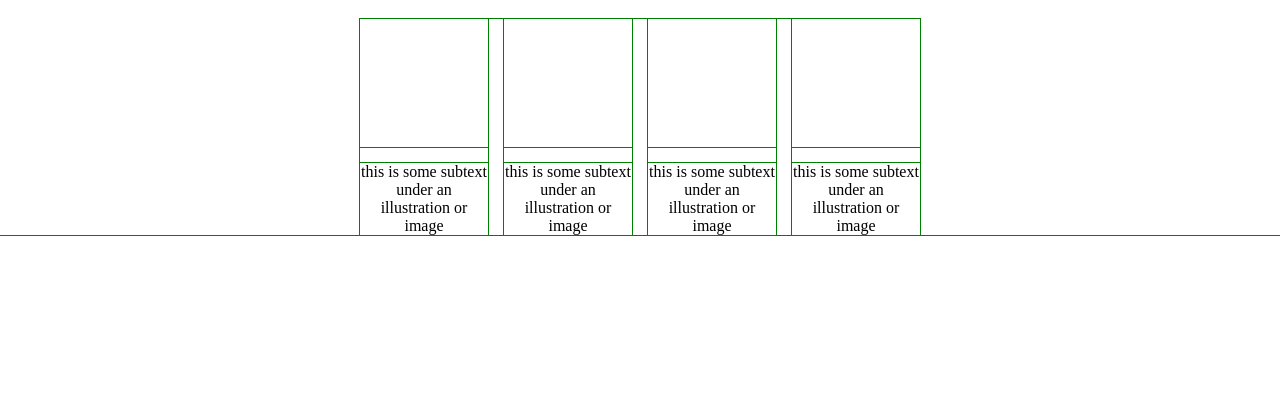
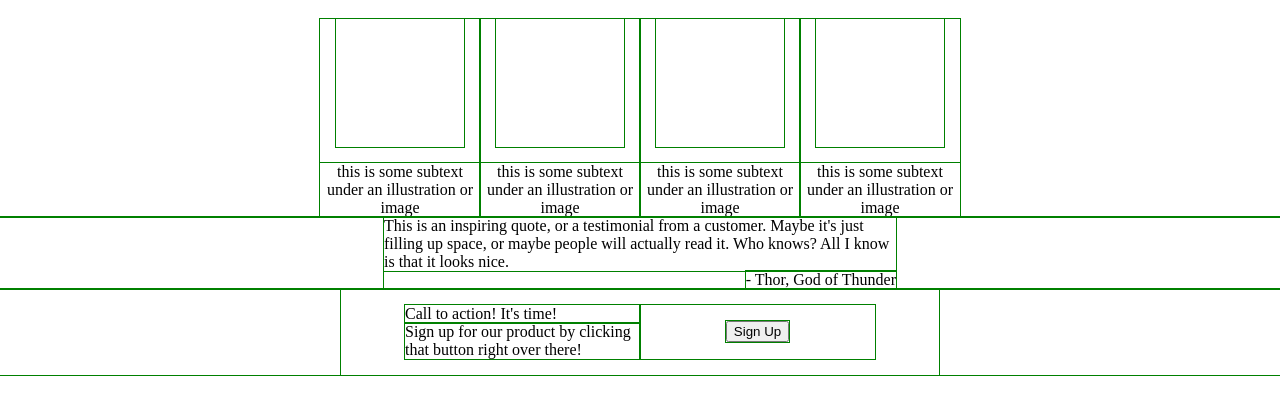
Before and after one commit to kyleyu23/landing-page, a plain HTML site: page index.html in a window 1280 px wide. Shown: the part 173-588 px from the top of the page. Drawn offline with Linux system fonts and the light colour scheme.

Commit message:
add quote and call to action layout

```diff
--- a/index.html
+++ b/index.html
@@ -10,7 +10,7 @@
 </head>
 
 <body>
-    <div class="container">
+    <div class="container" id="first">
         <div class="container" id="heading">
             <div class="header">
                 <div class="logo">Header Logo</div>
@@ -32,9 +32,9 @@
             </div>
         </div>
     </div>
-    <div class="container" id="illustrations">
+    <div class="container" id="second">
         <h1>Some random information.</h1>
-        <div class="container">
+        <div class="container" id="illustrations">
             <div class="card">
                 <div class="square"></div>
                 <p class="card-text">
@@ -61,7 +61,24 @@
             </div>
         </div>
     </div>
-
+    <div class="container" id="third">
+        <div class="container" id="quote">
+            <p>This is an inspiring quote, or a testimonial from a customer. Maybe it's just filling up space, or maybe
+                people will actually read it. Who knows? All I know is that it looks nice.</p>
+            <p class="quote-owner">- Thor, God of Thunder</p>
+        </div>
+    </div>
+    <div class="container" id="fourth">
+        <div class="container" id="call-to-action">
+            <div class="container" id="text">
+                <p>Call to action! It's time!</p>
+                <p>Sign up for our product by clicking that button right over there!</p>
+            </div>
+            <div class="container button">
+                <button class="call-to-action">Sign Up</button>
+            </div>
+        </div>
+    </div>
 </body>
 
 </html>
--- a/style.css
+++ b/style.css
@@ -8,11 +8,15 @@ body {
 
 .container {
     display: flex;
+}
+
+.container#first {
     justify-content: center;
 }
 
 .container#heading {
     flex-direction: column;
+    /* width: 60%; */
 }
 
 .header {
@@ -35,7 +39,7 @@ body {
 .title-container {
     display: flex;
     flex-direction: column;
-    width: 50%;
+    flex: 1;
 }
 
 .title {
@@ -50,24 +54,28 @@ body {
 
 .img-placeholder {
     display: flex;
-    /* width: 50vw; */
-    width: 50%;
+    flex: 1;
 }
 
 button#top-page {
     width: 5em;
 }
 
-.container#illustrations {
+.container#second {
     flex-direction: column;
     align-items: center;
+}
+
+.container#illustrations {
+    width: 50%
 }
 
 .card {
     display: flex;
     flex-direction: column;
     align-items: center;
-    max-width: 10vw;
+    /* 100/4 */
+    /* width: 25%; */
 }
 
 .square {
@@ -85,3 +93,45 @@ button#top-page {
 #illustrations .container {
     column-gap: 16px;
 }
+
+.container#third {
+    justify-content: center;
+}
+
+.container#quote {
+    flex-direction: column;
+    width: 40%
+}
+
+#quote p {
+    margin: 0px;
+}
+
+.quote-owner {
+    align-self: flex-end;
+}
+
+.container#fourth {
+    justify-content: center;
+}
+
+.container#call-to-action {
+    justify-content: center;
+    padding: 16px 64px;
+}
+
+.container#text {
+    flex-direction: column;
+    flex: 1;
+}
+
+#text p {
+    margin: 0;
+}
+
+.container.button {
+    display: flex;
+    justify-content: center;
+    align-items: center;
+    flex: 1;
+}
```
